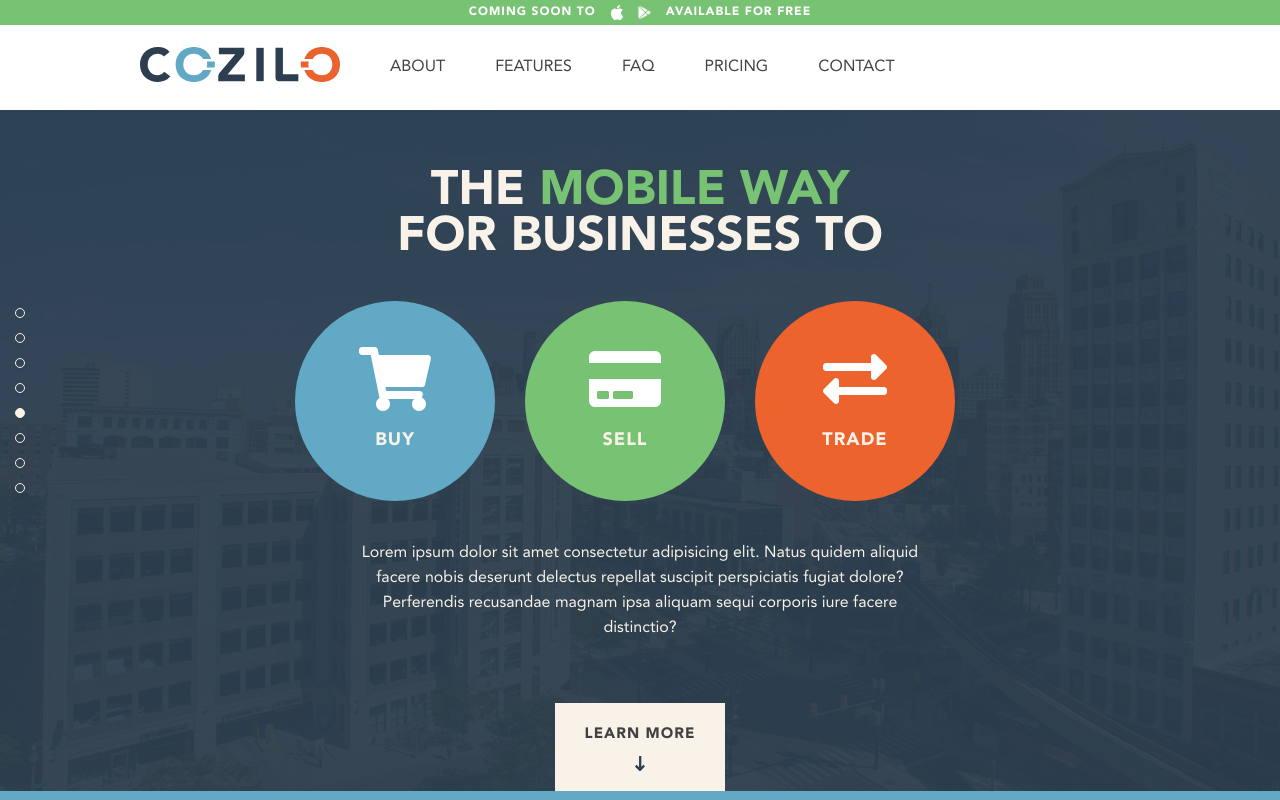
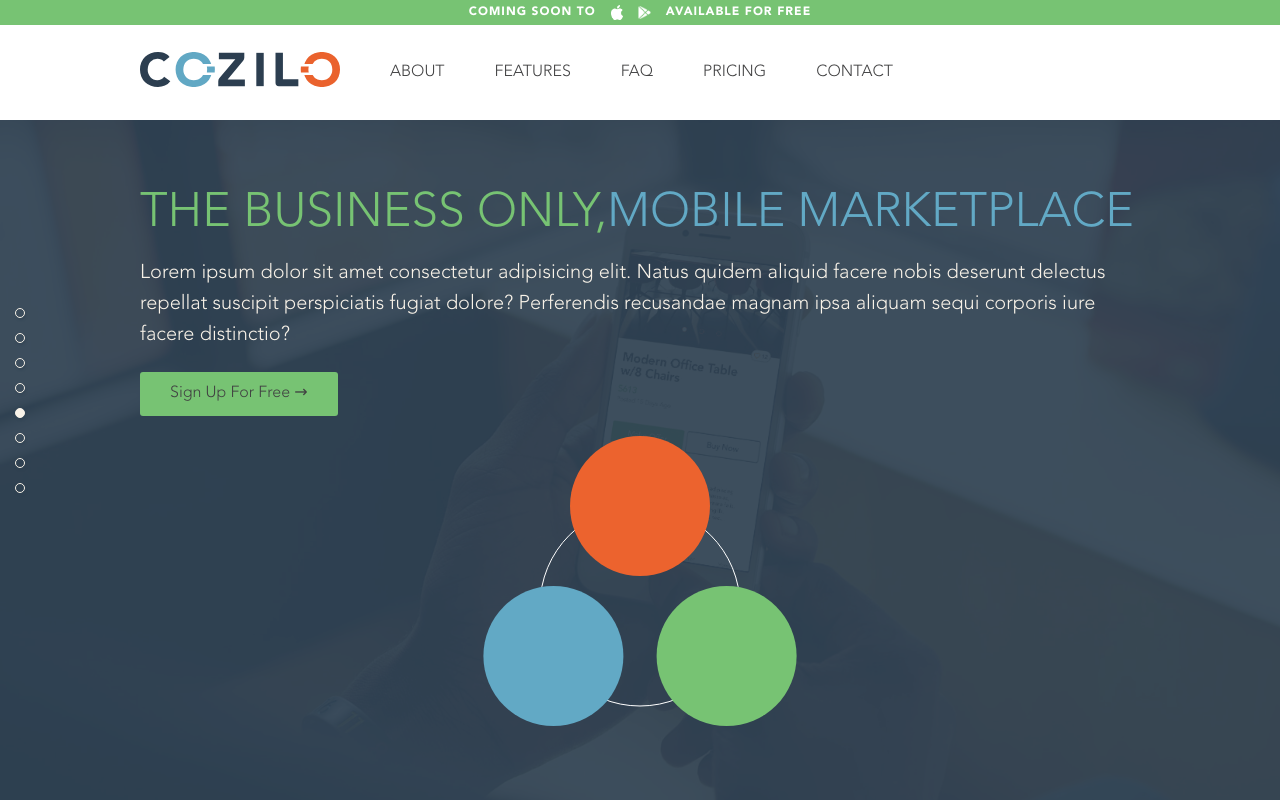
Before and after one commit to itsbrittaleigh/cozilo-marketing, a Vue app: page / in a window 1280 px wide. Shown: the top 800 px of the page. Built offline with nearby package versions, Linux system fonts and the light colour scheme; what vue2-collapse would draw is missing.

Commit message:
I am a geometrical goddess

```diff
--- a/src/assets/styles/theme/forms.scss
+++ b/src/assets/styles/theme/forms.scss
@@ -37,4 +37,12 @@
   &.bg-darkblue:hover {
     background: $green;
   }
+  &.bg-green {
+    background: $green;
+    color: $gray;
+  }
+  &.bg-green:hover {
+    background: $orange;
+    color: $white;
+  }
 }
--- a/src/assets/styles/theme/typography.scss
+++ b/src/assets/styles/theme/typography.scss
@@ -2,6 +2,7 @@
 *:before,
 *:after {
   font-family: $font;
+  font-weight: 300;
 }
 p,
 li {
@@ -32,7 +33,7 @@
   font-size: 3em;
   text-transform: uppercase;
   font-weight: bold;
-  line-height: 0.95;
+  line-height: 1;
 }
 
 h2 {
--- a/src/components/Header.vue
+++ b/src/components/Header.vue
@@ -69,7 +69,7 @@
       height: auto;
     }
     @media only screen and (min-width: 1000px) {
-      padding: 20px 0;
+      padding: 25px 0;
     }
     a {
       line-height: normal;
--- a/src/pages/Home.vue
+++ b/src/pages/Home.vue
@@ -13,31 +13,53 @@
         <img src="static/covers/home.jpg" alt="" class="background-image">
         <div class="overlay"></div>
         <div class="container">
-          <h1 class="fade-in">The <span>mobile way</span><br>for businesses to</h1>
-          <div class="value-props">
-            <div class="prop fade-in">
-              <i class="fas fa-shopping-cart fa-3x"></i>
-              <p>Buy</p>
-            </div>
-            <div class="prop fade-in">
-              <i class="fas fa-credit-card fa-3x"></i>
-              <p>Sell</p>
-            </div>
-            <div class="prop fade-in">
-              <i class="fas fa-exchange-alt fa-3x"></i>
-              <p>Trade</p>
-            </div>
+          <div class="content">
+            <h1 class="fade-in">
+              <span class="green">The business only,</span>
+              <span class="blue">mobile marketplace</span>
+            </h1>
+            <p class="fade-in">
+              Lorem ipsum dolor sit amet consectetur adipisicing elit. Natus quidem aliquid facere
+              nobis deserunt delectus repellat suscipit perspiciatis fugiat dolore? Perferendis
+              recusandae magnam ipsa aliquam sequi corporis iure facere distinctio?
+            </p>
+            <router-link
+              :to="{ name: 'Contact' }"
+              class="fade-in button bg-green"
+            >
+              Sign Up For Free &rarr;
+            </router-link>
           </div>
-          <p>
-            Lorem ipsum dolor sit amet consectetur adipisicing elit. Natus quidem aliquid facere
-            nobis deserunt delectus repellat suscipit perspiciatis fugiat dolore? Perferendis
-            recusandae magnam ipsa aliquam sequi corporis iure facere distinctio?
-          </p>
+          <div class="svg-container">
+            <svg class="value-props">
+              <circle class="outer-circle"
+                :cx="canvasWidth / 2"
+                :cy="(canvasWidth / 2) + (margin / 2)"
+                :r="outerCircleRadius"
+                stroke-dasharray="1000"
+                stroke-dashoffset="1000"
+              />
+              <circle
+                class="buy"
+                :cx="buyCircleXCoordinate"
+                :cy="buyCircleYCoordinate"
+                :r="innerCircleRadius"
+              />
+              <circle
+                class="sell"
+                :cx="sellCircleXCoordinate"
+                :cy="sellCircleYCoordinate"
+                :r="innerCircleRadius"
+              />
+              <circle
+                class="trade"
+                :cx="tradeCircleXCoordinate"
+                :cy="tradeCircleYCoordinate"
+                :r="innerCircleRadius"
+              />
+            </svg>
+          </div>
         </div>
-        <a href="#" class="more" v-scroll-to="'#marketplace'">
-          Learn more
-          <img src="../assets/images/icons/arrow-blue-down.svg" alt="">
-        </a>
       </section>
       <section
         id="marketplace"
@@ -274,6 +296,9 @@
       sections: [],
       viewportHeight: 0,
       scrollPosition: 0,
+      innerCircleRadius: 70,
+      outerCircleRadius: 100,
+      canvasWidth: 320,
     };
   },
   components: {
@@ -284,6 +309,35 @@
     ScreenScroll,
     TagAsVisible,
   ],
+  computed: {
+    margin() {
+      return (this.canvasWidth / 2) - this.outerCircleRadius;
+    },
+    a() {
+      return this.outerCircleRadius / 2;
+    },
+    offset() {
+      return Math.sqrt((this.outerCircleRadius ** 2) - (this.a ** 2));
+    },
+    buyCircleXCoordinate() {
+      return (this.outerCircleRadius - this.offset) + this.margin;
+    },
+    buyCircleYCoordinate() {
+      return (this.outerCircleRadius + (this.outerCircleRadius / 2)) + (this.margin * 1.5);
+    },
+    sellCircleXCoordinate() {
+      return (this.outerCircleRadius + this.offset) + this.margin;
+    },
+    sellCircleYCoordinate() {
+      return (this.outerCircleRadius + (this.outerCircleRadius / 2)) + (this.margin * 1.5);
+    },
+    tradeCircleXCoordinate() {
+      return this.canvasWidth / 2;
+    },
+    tradeCircleYCoordinate() {
+      return (this.margin * 1.5);
+    },
+  },
   methods: {
     measureViewport() {
       this.viewportHeight = window.innerHeight;
@@ -319,6 +373,10 @@
       this.sections[i].toTopOfPage = this.getPosition(sections[i]);
       sections[i].id = `section${i}`;
     }
+    const shape = document.querySelector('.outer-circle');
+    setTimeout(() => {
+      shape.setAttribute('stroke-dashoffset', 0);
+    }, 0);
   },
 };
 </script>
@@ -372,133 +430,48 @@
   }
 }
 .hero {
-  padding: 40px 0 120px;
+  padding: 70px 0 120px;
   h1 {
     color: $white;
-    text-align: center;
     margin-top: 0;
-    span {
+    font-weight: lighter;
+    margin: 0 0 20px;
+    .green {
       color: $green;
+    }
+    .blue {
+      color: $lightblue;
     }
   }
   p {
     color: $white;
-    text-align: center;
-    max-width: 580px;
-    margin: 40px auto 0;
+    margin: 0 0 20px;
+  }
+  .overlay {
+    background: rgba($darkblue, 0.92);
+  }
+  .svg-container {
+    width: 320px;
+    height: 320px;
+    margin: 0 auto;
   }
   .value-props {
-    display: flex;
-    flex-wrap: wrap;
-    align-items: center;
-    justify-content: center;
     width: 320px;
-    margin: 0 auto;
-    .prop {
-      width: 150px;
-      height: 150px;
-      border-radius: 150px;
-      display: flex;
-      flex-direction: column;
-      align-items: center;
-      justify-content: center;
-      i,
-      svg {
-        color: white;
-      }
-      &:nth-child(1) {
-        background: $lightblue;
-        margin: 0 20px 20px 0;
-        &.fade-in {
-          @include fade-in-up;
-        }
-      }
-      &:nth-child(2) {
-        background: $green;
-        margin: 0 0 20px 0;
-        &.fade-in {
-          @include fade-in-up-offset-1;
-        }
-      }
-      &:nth-child(3) {
-        background: $orange;
-        margin: 0;
-        &.fade-in {
-          @include fade-in-up-offset-2;
-        }
-      }
-      img {
-        width: 70px;
-        height: 70px;
-        object-fit: contain;
-      }
-      p {
-        margin: 15px 0 0;
-        color: $white;
-        @include title-font;
-      }
+    height: 320px;
+    .outer-circle {
+      fill: none;
+      stroke: white;
+      stroke-width: 1;
+      transition: all 4s ease-in-out;
     }
-  }
-  .overlay {
-    background: rgba($darkblue, 0.95);
-  }
-  .more {
-    $width: 170px;
-    position: absolute;
-    width: $width;
-    bottom: 0;
-    left: 50%;
-    margin-left: -($width / 2);
-    background: $white;
-    color: $gray;
-    display: block;
-    text-align: center;
-    z-index: 3;
-    text-decoration: none;
-    padding: 20px 0;
-    @include title-font;
-    font-size: 15px;
-    img {
-      display: block;
-      margin: 10px auto 0;
-      width: 10px;
+    .buy {
+      fill: $lightblue;
     }
-  }
-  @media only screen and (min-width: 768px) {
-    .value-props {
-      width: 100%;
-      .prop {
-        &:nth-child(1),
-        &:nth-child(2),
-        &:nth-child(3) {
-          margin: 0 20px 0 0;
-        }
-        &:nth-child(4) {
-          margin: 0;
-        }
-      }
+    .sell {
+      fill: $green;
     }
-  }
-  @media only screen and (min-width: 1215px) {
-    padding: 60px 0 150px;
-    > .container {
-      max-width: 90%;
-    }
-    .value-props {
-      .prop {
-        width: 200px;
-        height: 200px;
-        border-radius: 200px;
-        &:nth-child(1),
-        &:nth-child(2),
-        &:nth-child(3) {
-          margin: 0 30px 0 0;
-        }
-        i,
-        svg {
-          font-size: 4em;
-        }
-      }
+    .trade {
+      fill: $orange;
     }
   }
 }
```
Also changed, not shown: static/covers/home.jpg.
